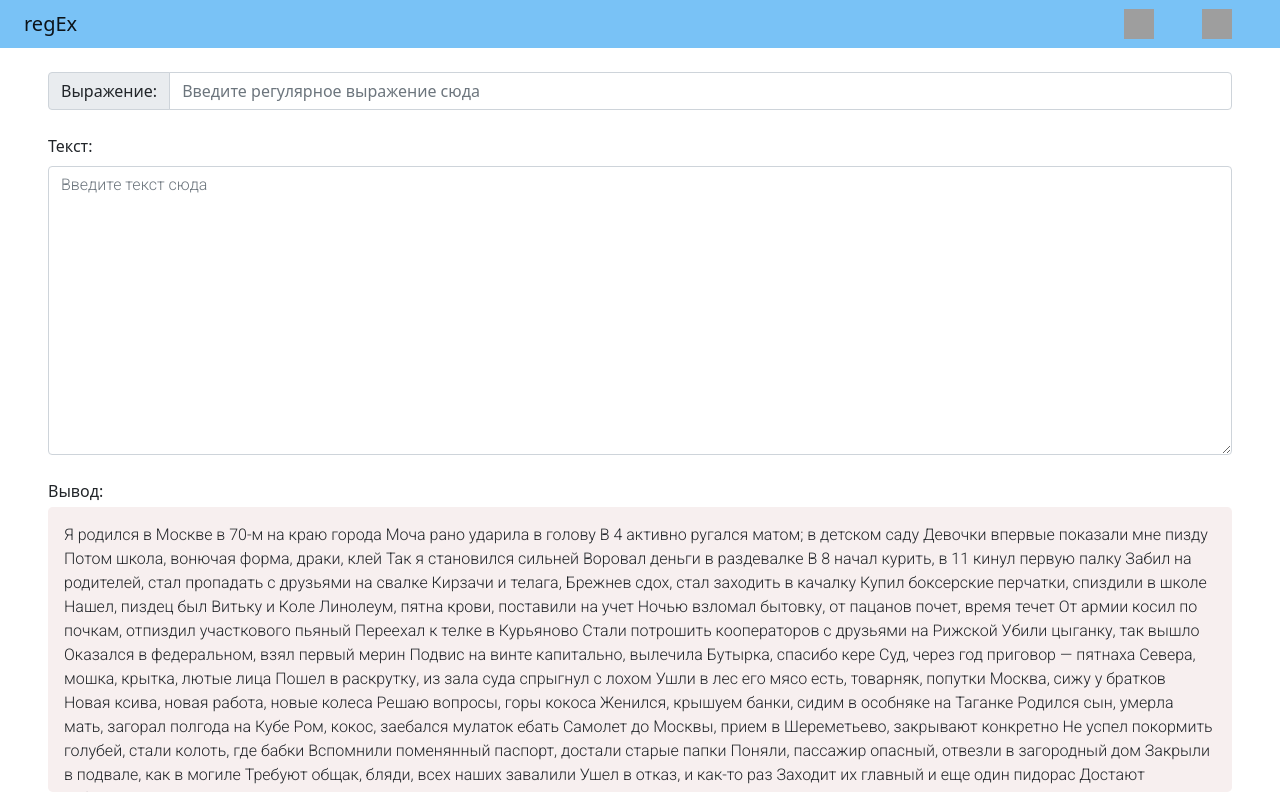
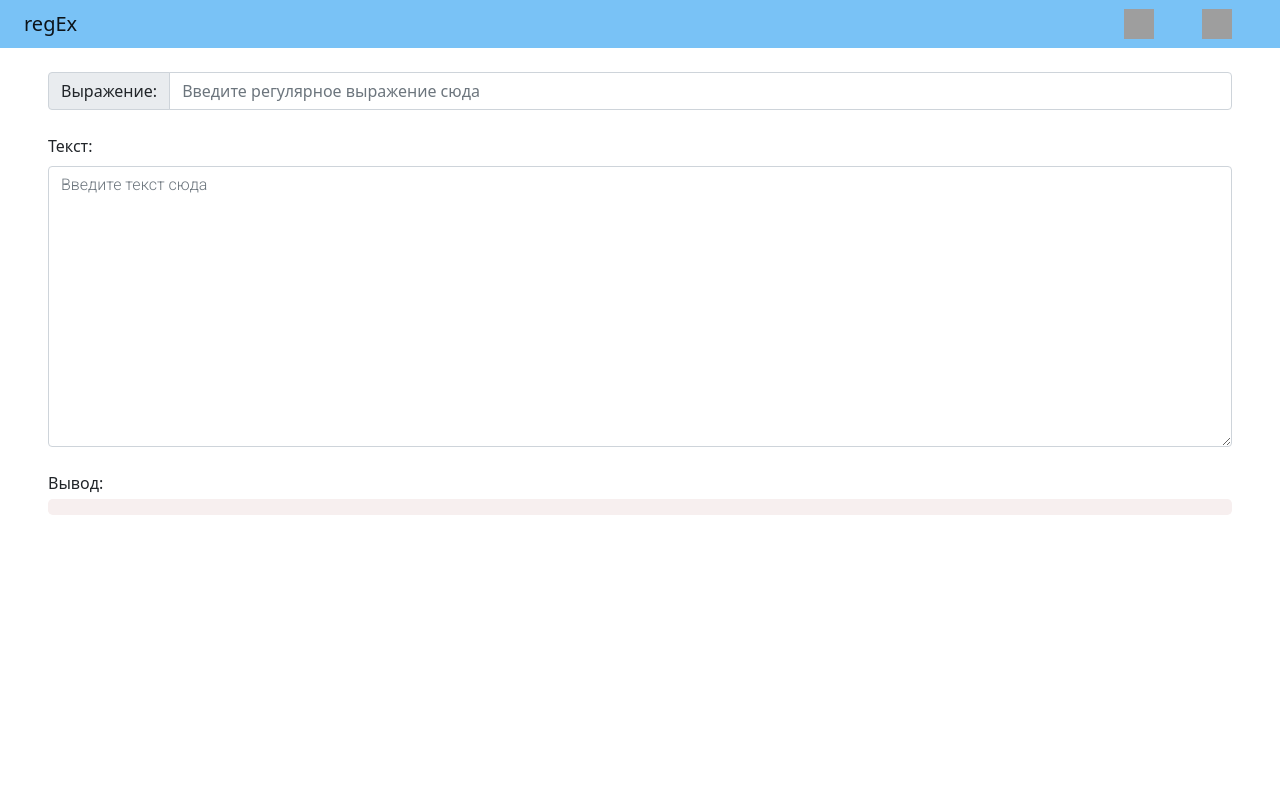
Before and after one commit to Ceratonin/project-regEx, a React (Create React App) app: page / in a window 1280 px wide. Built offline with nearby package versions, Linux system fonts and the light colour scheme; grey boxes are pictures that could not be loaded.

Commit message:
Css improvements / some react
improved output paddings
added custom scroll-bars
/
added some easy logic

```diff
--- a/src/App.tsx
+++ b/src/App.tsx
@@ -3,14 +3,21 @@ import Navbar from "./components/Navbar";
 import Output from "./components/Output";
 import Input from "./components/Input";
 
+interface IInputRender {
+  render: JSX.Element;
+  value: string;
+}
+
 const App = () => {
+  const { render, value }: IInputRender = Input();
+
   return (
     <div className="page">
       <Navbar />
       <div className="st">
         <Expression />
-        <Input />
-        <Output />
+        {render}
+        <Output text={value} />
       </div>
     </div>
   );
--- a/src/components/Input.tsx
+++ b/src/components/Input.tsx
@@ -1,13 +1,27 @@
+import React, { useState } from "react";
 import "./styles.scss";
 
-const Input = () => (
+const Input = () => {
+  const [value, setValue] = useState("");
+
+  const handleChange = (e: React.ChangeEvent<HTMLTextAreaElement>) =>
+    setValue(e.target.value);
+
+  return {
+    value,
+    render: (
       <section className="input">
         <div className="form-label">Текст:</div>
         <textarea
+          id="style-1"
+          value={value}
+          onChange={handleChange}
           className="form-control input-text"
           placeholder="Введите текст сюда"
         />
       </section>
-);
+    ),
+  };
+};
 
 export default Input;
--- a/src/components/Output.tsx
+++ b/src/components/Output.tsx
@@ -1,51 +1,18 @@
 import "./styles.scss";
 
-const Output = () => (
-  <section className="output" style={{ overflowY: "auto" }}>
-    <p className="mb-1">Вывод:</p>
-    <article className="mb-2" style={{ overflowY: "auto" }}>
-      <p className="output-text">
-        Я родился в Москве в 70-м на краю города Моча рано ударила в голову В 4
-        активно ругался матом; в детском саду Девочки впервые показали мне пизду
-        Потом школа, вонючая форма, драки, клей Так я становился сильней Воровал
-        деньги в раздевалке В 8 начал курить, в 11 кинул первую палку Забил на
-        родителей, стал пропадать с друзьями на свалке Кирзачи и телага, Брежнев
-        сдох, стал заходить в качалку Купил боксерские перчатки, спиздили в
-        школе Нашел, пиздец был Витьку и Коле Линолеум, пятна крови, поставили
-        на учет Ночью взломал бытовку, от пацанов почет, время течет От армии
-        косил по почкам, отпиздил участкового пьяный Переехал к телке в
-        Курьяново Стали потрошить кооператоров с друзьями на Рижской Убили
-        цыганку, так вышло Оказался в федеральном, взял первый мерин Подвис на
-        винте капитально, вылечила Бутырка, спасибо кере Суд, через год приговор
-        — пятнаха Севера, мошка, крытка, лютые лица Пошел в раскрутку, из зала
-        суда спрыгнул с лохом Ушли в лес его мясо есть, товарняк, попутки
-        Москва, сижу у братков Новая ксива, новая работа, новые колеса Решаю
-        вопросы, горы кокоса Женился, крышуем банки, сидим в особняке на Таганке
-        Родился сын, умерла мать, загорал полгода на Кубе Ром, кокос, заебался
-        мулаток ебать Самолет до Москвы, прием в Шереметьево, закрывают
-        конкретно Не успел покормить голубей, стали колоть, где бабки Вспомнили
-        поменянный паспорт, достали старые папки Поняли, пассажир опасный,
-        отвезли в загородный дом Закрыли в подвале, как в могиле Требуют общак,
-        бляди, всех наших завалили Ушел в отказ, и как-то раз Заходит их главный
-        и еще один пидорас Достают табельное, снимают пиджаки «Не передумал?» —
-        слышу. «Не, — говорю, — мужики» Я вспомнил вечер у реки, шашлык, как
-        Аньке дал на клык Братишек с пивом; бля, мы умели отдохнуть красиво!
-        Пара Макаровых смотрела в мою сторону Как глаза матери, когда ее
-        отпевали Ебать мой хуй, а как в Гаване было здорово Закаты, шорты,
-        пальмы Вижу сняли с предохранителя Вспомнил сына, боксерские перчатки,
-        ангела-хранителя Первая пуля вошла в руку — больно, сука Вторая в щеку
-        угодила, косой мудила Выплюнул три зуба на бетон Дальше в ногу и в
-        живот, пиджачки прихватили Трут уже о своем, обо мне забыли Кровь
-        наполнила рот, вот и всё, приплыли, уплыл, трела в мою сторону Как глаза
-        матери, когда ее отпевали Ебать мой хуй, а как в Гаване было здорово
-        Закаты, шорты, пальмы Вижу сняли с предохранителя Вспомнил сына,
-        боксерские перчатки, ангела-хранителя Первая пуля вошла в руку — больно,
-        сука Вторая в щеку угодила, косой мудила Выплюнул три зуба на бетон
-        Дальше в ногу и в живот, пиджачки прихватили Трут уже о своем, обо мне
-        забыли Кровь наполнила рот, вот и всё, приплыли, уплыл
-      </p>
-    </article>
-  </section>
-);
+interface IText {
+  text: string;
+}
+
+const Output = ({ text }: IText) => {
+  return (
+    <section className="output">
+      <p className="mb-1">Вывод:</p>
+      <article id="style-1">
+        <p className="output-text">{text}</p>
+      </article>
+    </section>
+  );
+};
 
 export default Output;
--- a/src/components/styles.scss
+++ b/src/components/styles.scss
@@ -6,10 +6,10 @@ section {
   padding: 1.5rem 3rem 0rem 3rem;
   flex: 1 1 0%;
   > article {
-    display: flex;
-    padding: 1rem 1rem;
+    padding: 0.5rem 1rem;
     background-color: rgb(247, 239, 239);
     border-radius: 0.3rem;
+    overflow-y: auto;
   }
   > textarea {
     height: 100%;
@@ -17,9 +17,17 @@ section {
   &.expression {
     flex: 0 1 3.4em;
   }
-  .input-text,
+  &.output {
+    padding-bottom: 1rem;
+    overflow-y: auto;
+  }
+  .input-text {
+    font-family: "Roboto", "sans-serif";
+  }
   .output-text {
     font-family: "Roboto", "sans-serif";
+    white-space: pre-wrap;
+    margin: 0;
   }
 }
 
@@ -30,3 +38,28 @@ section {
 .form-control:focus {
   box-shadow: none;
 }
+
+//=======================Scroll-bar=======================//
+
+#style-1::-webkit-scrollbar-track {
+  -webkit-box-shadow: inset 0 0 6px rgba(0, 0, 0, 0.3);
+  border-radius: 10px;
+  background-color: #f5f5f5;
+}
+
+#style-1::-webkit-scrollbar {
+  width: 12px;
+  background-color: #f5f5f5;
+}
+
+#style-1::-webkit-scrollbar-thumb {
+  border-radius: 10px;
+  -webkit-box-shadow: inset 0 0 6px rgba(0, 0, 0, 0.3);
+  background-color: #0ae;
+  background:
+    linear-gradient(
+    rgb(134, 164, 218),
+    rgb(66, 112, 168))
+}
+
+//========================================================//
```
Also changed, not shown: .eslintrc.json. Lines whose indentation alone changed are shown as unchanged.
